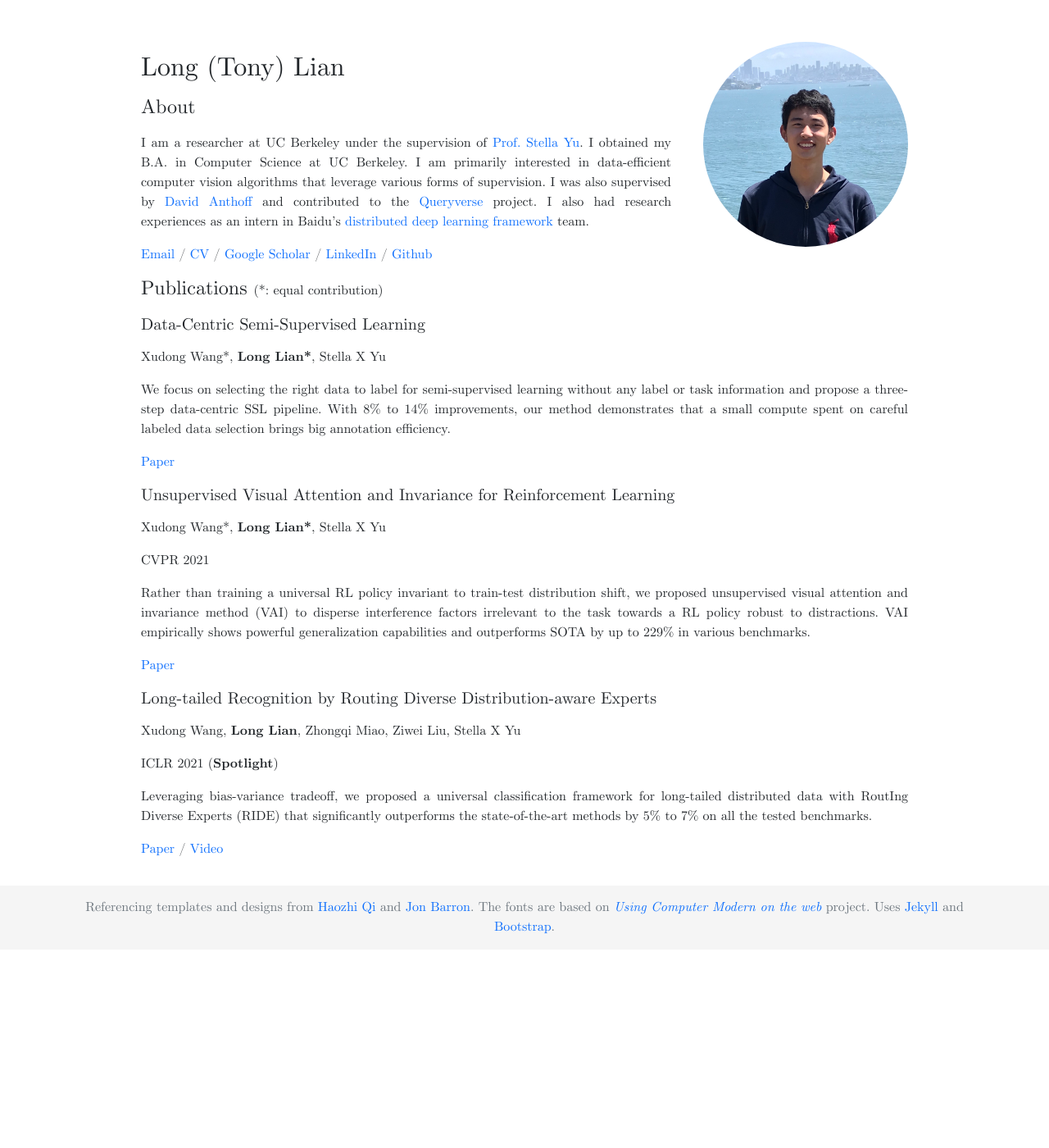
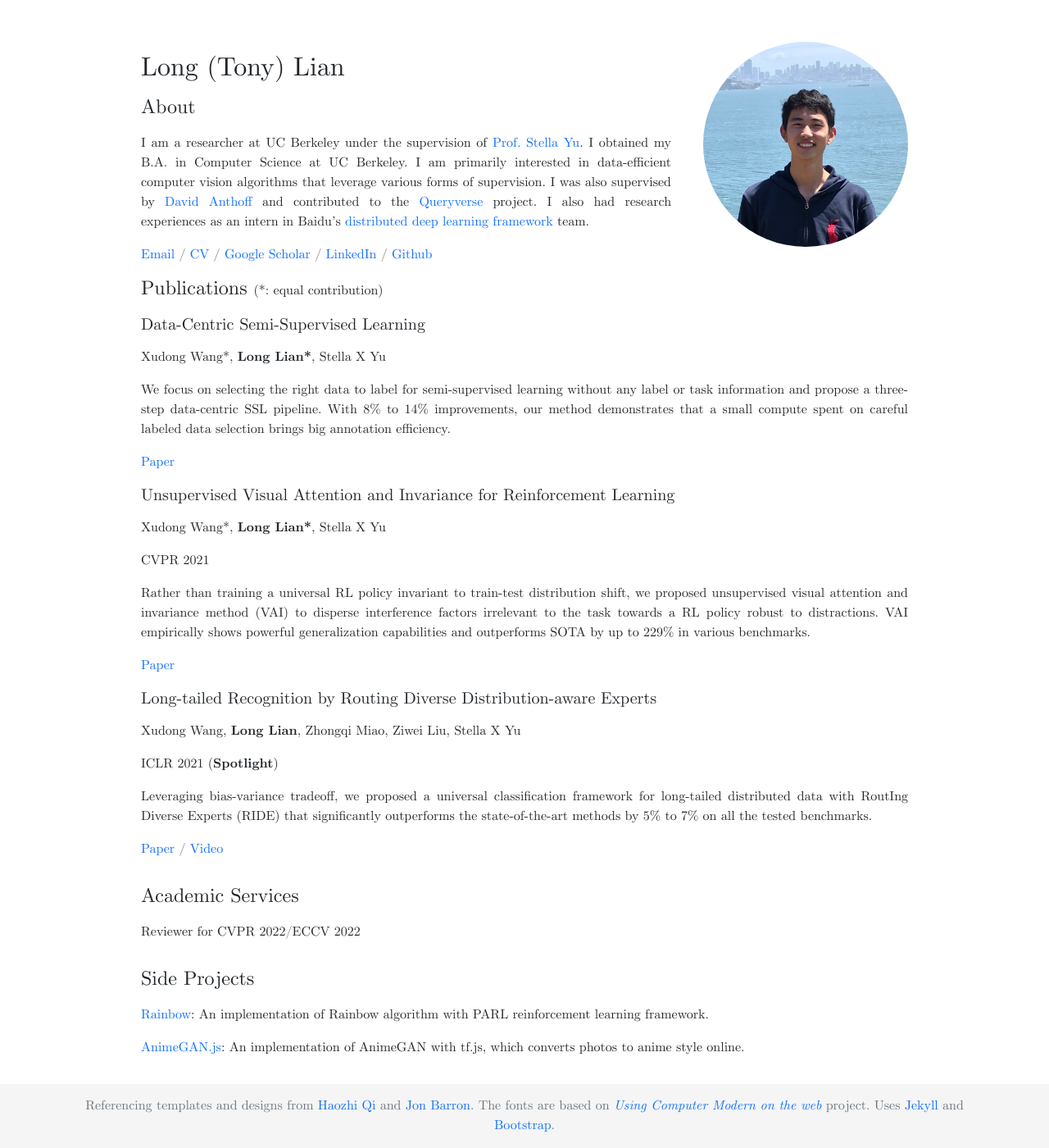
Before and after one commit to WANGaRuijie/WANGaRuijie.github.io, a Jekyll site: the page built from index.md, in a window 1280 px wide. Shown: the whole page at 82% size. Built offline with Jekyll 4.4.1, drawn with Linux system fonts in a browser that asks for light colours; before the commit the page ends 1158 px from its top, so only the background shows below that.

Commit message:
Add academic services and side projects

```diff
--- a/assets/style.scss
+++ b/assets/style.scss
@@ -68,7 +68,7 @@ html {
     margin: 1rem 0px;
 }
 
-.publication-title {
+.publication-title, .subsection-title {
     font-size: 1.25rem;
     // font-weight: bold;
     margin: 0.5rem 0px;
--- a/index.md
+++ b/index.md
@@ -41,6 +41,21 @@ title: "Long (Tony) Lian's Personal Website"
             {% endfor %}
         </div>
     </div>
+    <div class="row">
+        <div class="col">
+            <p class="h4 section-title">Academic Services</p>
+            <p>
+                Reviewer for CVPR 2022/ECCV 2022
+            </p>
+        </div>
+    </div>
+    <div class="row">
+        <div class="col">
+            <p class="h4 section-title">Side Projects</p>
+            <p><a href="https://github.com/TonyLianLong/Rainbow">Rainbow</a>: An implementation of Rainbow algorithm with PARL reinforcement learning framework.</p>
+            <p><a href="https://github.com/TonyLianLong/AnimeGAN.js">AnimeGAN.js</a>: An implementation of AnimeGAN with tf.js, which converts photos to anime style online.</p>
+        </div>
+    </div>
 </main>
 
 <footer class="footer">
```
Also changed, not shown: assets/profile-large.jpg (added), assets/profile.jpg.
